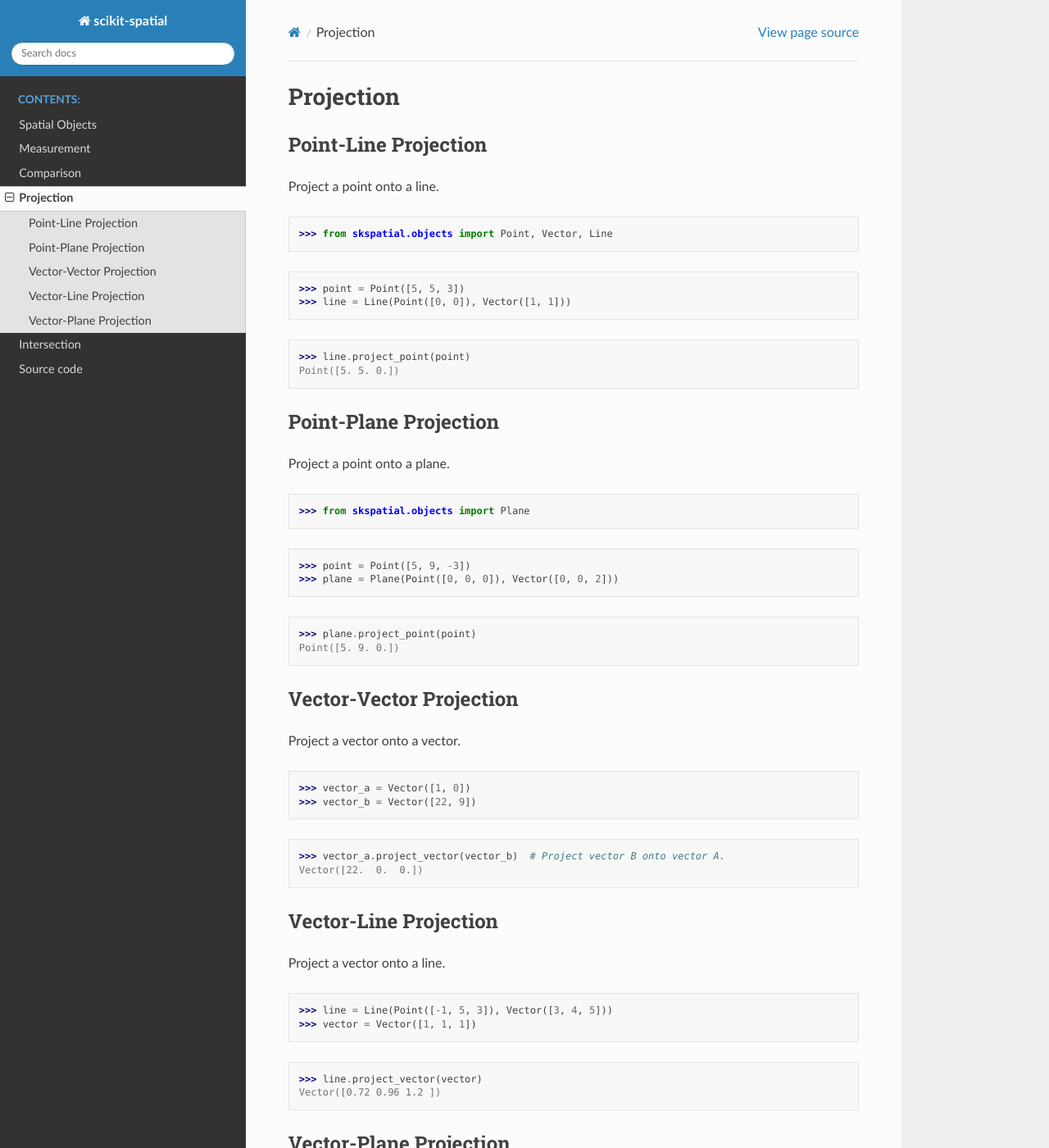
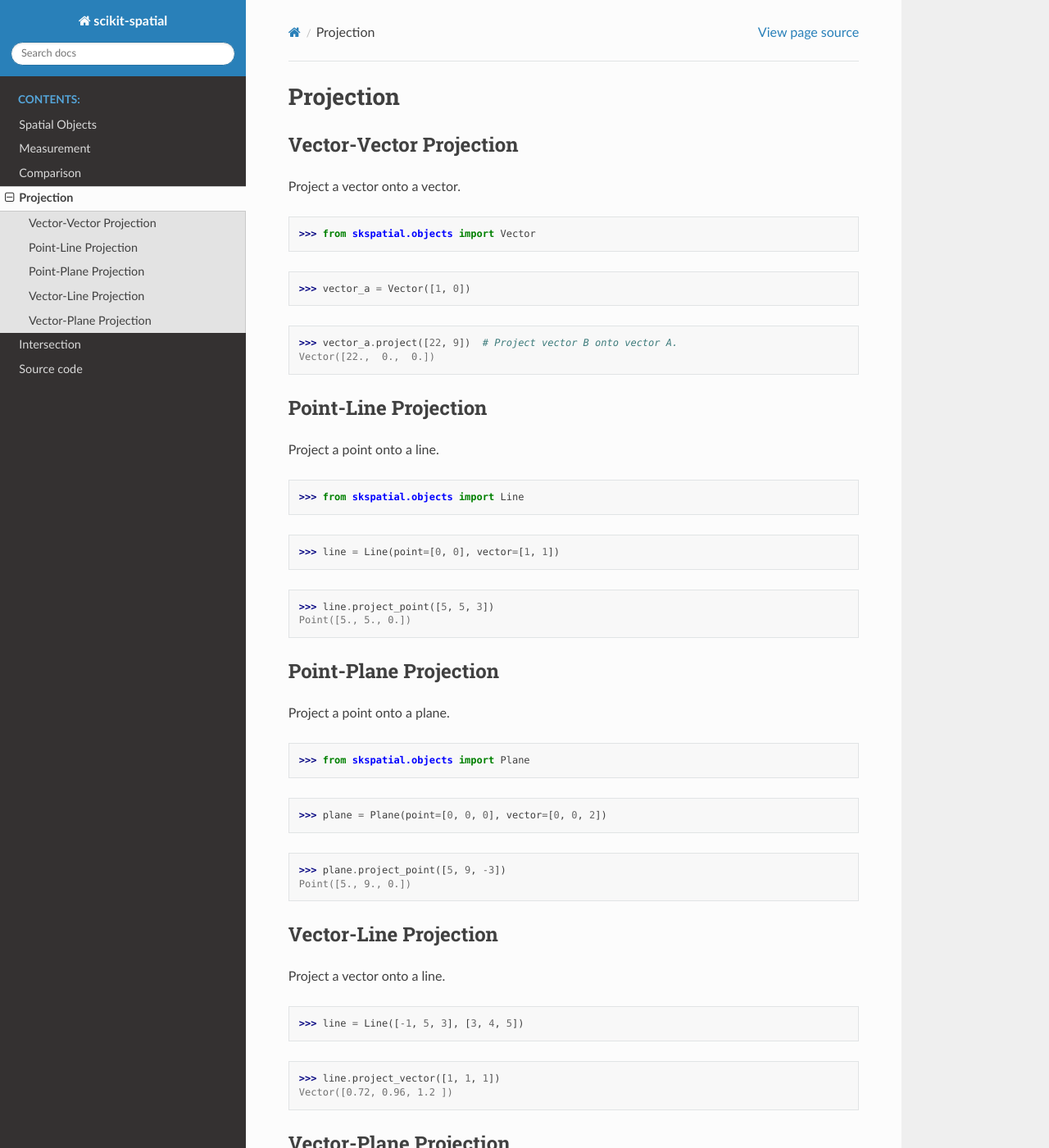
Before and after one commit to ajhynes7/scikit-spatial, a Sphinx documentation site: the page built from doc/source/computations/projection.rst, in a window 1280 px wide and 1400 px high. Shown: the whole window at 82% size. Built offline with Sphinx 7.4.7 and the Read the Docs theme 2.0.0, drawn with Linux system fonts in a browser that asks for light colours; some of the changed text lies outside the part shown.

Commit message:
Update documentation and imports

```diff
--- a/doc/source/computations/projection.rst
+++ b/doc/source/computations/projection.rst
@@ -1,6 +1,18 @@
 
 Projection
 ==========
+
+Vector-Vector Projection
+------------------------
+
+Project a vector onto a vector.
+
+>>> from skspatial.objects import Vector
+
+>>> vector_a = Vector([1, 0])
+
+>>> vector_a.project([22, 9])  # Project vector B onto vector A.
+Vector([22.,  0.,  0.])
 
 
 Point-Line Projection
@@ -8,13 +20,12 @@ Point-Line Projection
 
 Project a point onto a line.
 
->>> from skspatial.objects import Point, Vector, Line
+>>> from skspatial.objects import Line
 
->>> point = Point([5, 5, 3])
->>> line = Line(Point([0, 0]), Vector([1, 1]))
+>>> line = Line(point=[0, 0], vector=[1, 1])
 
->>> line.project_point(point)
-Point([5. 5. 0.])
+>>> line.project_point([5, 5, 3])
+Point([5., 5., 0.])
 
 
 Point-Plane Projection
@@ -24,23 +35,11 @@ Project a point onto a plane.
 
 >>> from skspatial.objects import Plane
 
->>> point = Point([5, 9, -3])
->>> plane = Plane(Point([0, 0, 0]), Vector([0, 0, 2]))
+>>> plane = Plane(point=[0, 0, 0], vector=[0, 0, 2])
 
->>> plane.project_point(point)
-Point([5. 9. 0.])
+>>> plane.project_point([5, 9, -3])
+Point([5., 9., 0.])
 
-
-Vector-Vector Projection
-------------------------
-
-Project a vector onto a vector.
-
->>> vector_a = Vector([1, 0])
->>> vector_b = Vector([22, 9])
-
->>> vector_a.project_vector(vector_b)  # Project vector B onto vector A.
-Vector([22.  0.  0.])
 
 
 Vector-Line Projection
@@ -48,11 +47,10 @@ Vector-Line Projection
 
 Project a vector onto a line.
 
->>> line = Line(Point([-1, 5, 3]), Vector([3, 4, 5]))
->>> vector = Vector([1, 1, 1])
+>>> line = Line([-1, 5, 3], [3, 4, 5])
 
->>> line.project_vector(vector)
-Vector([0.72 0.96 1.2 ])
+>>> line.project_vector([1, 1, 1])
+Vector([0.72, 0.96, 1.2 ])
 
 
 Vector-Plane Projection
@@ -60,8 +58,7 @@ Vector-Plane Projection
 
 Project a vector onto a plane.
 
->>> plane = Plane(Point([0, 4]), Vector([0, 1, 1]))
->>> vector = Vector([2, 4, 8])
+>>> plane = Plane([0, 4], [0, 1, 1])
 
->>> plane.project_vector(vector)
-Vector([ 2. -2.  2.])
+>>> plane.project_vector([2, 4, 8])
+Vector([ 2., -2.,  2.])
```
Also changed, not shown: doc/source/computations/intersection.rst (+14 -14 lines), doc/source/objects/line.rst (+20 -17 lines), doc/source/objects/plane.rst (+11 -16 lines), doc/source/objects/point_vector.rst (+24 -32 lines), 6 other files.
